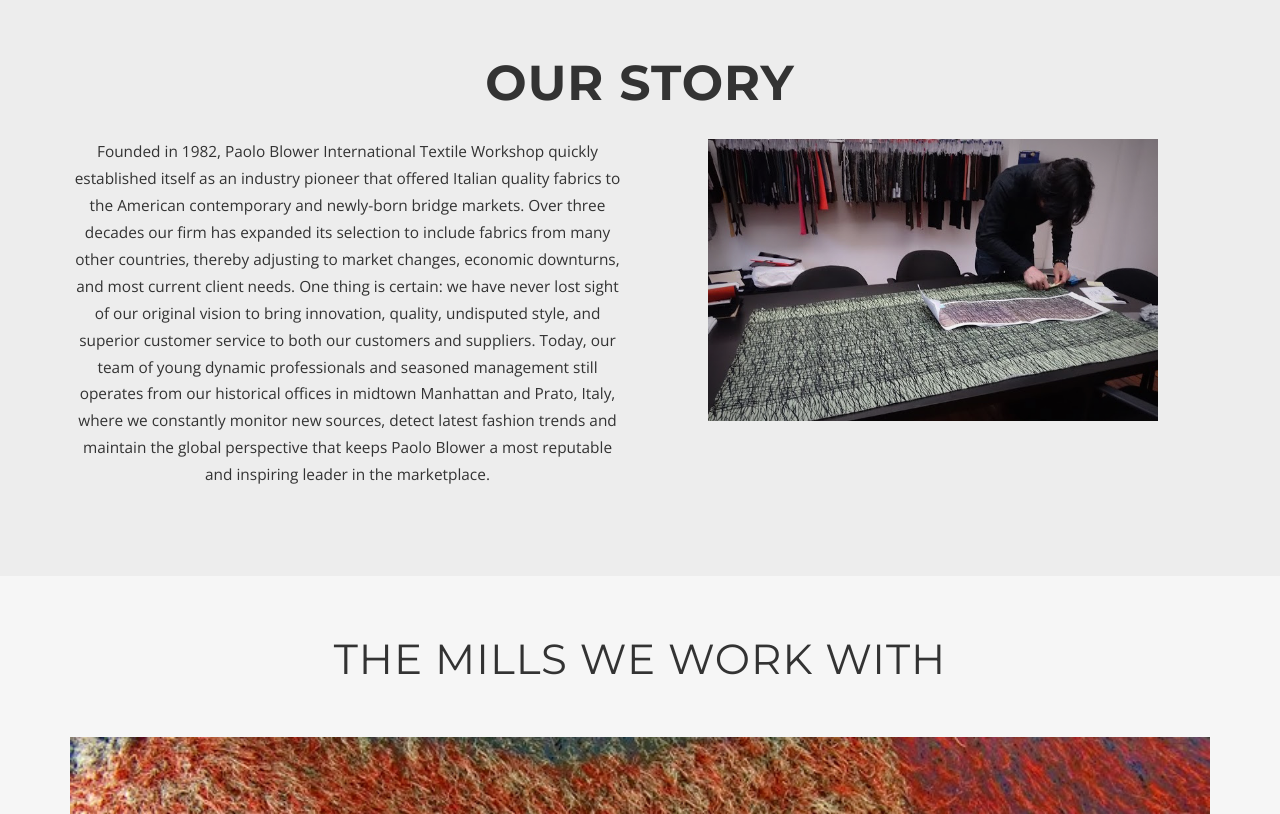
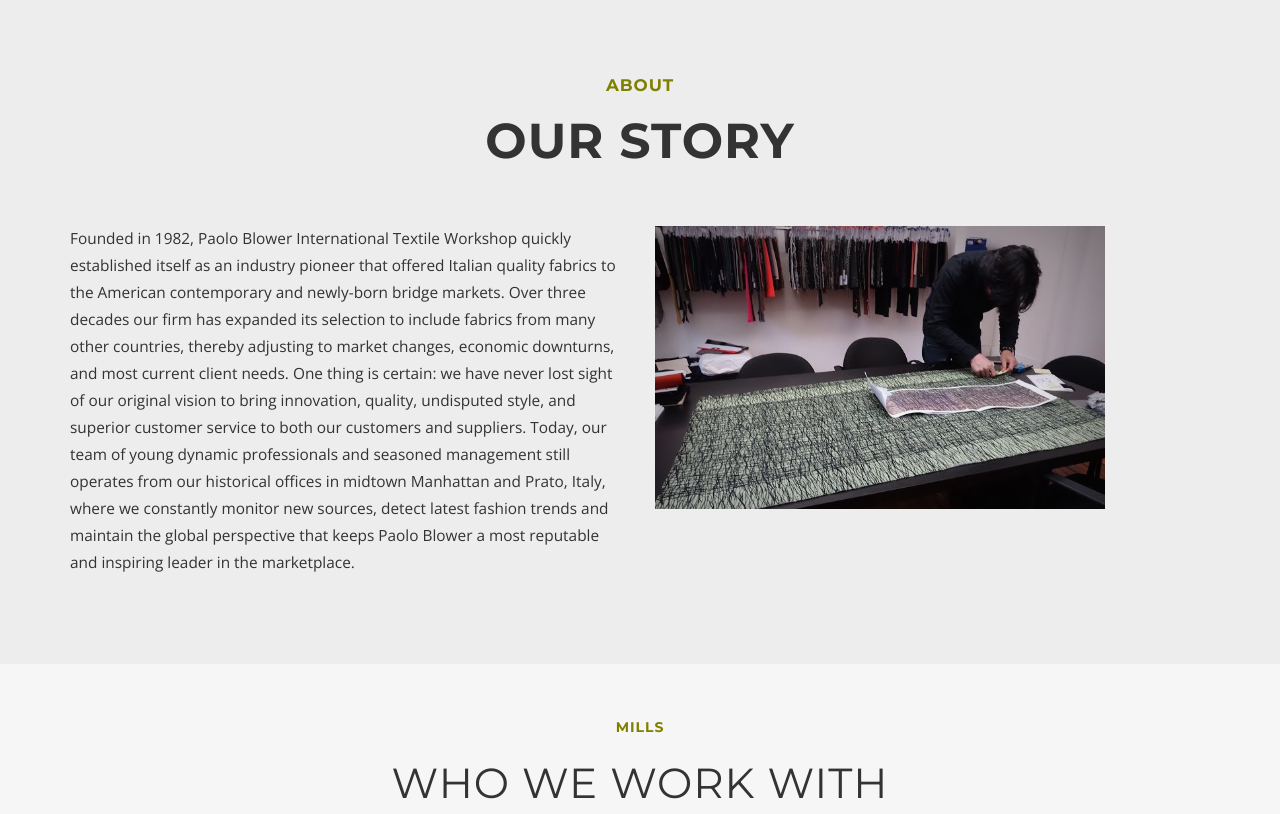
Before and after one commit to gneelen/paoloblower, a plain HTML site: page index.html in a window 1280 px wide. Shown: the part 820-1634 px from the top of the page. Drawn offline with nearby package versions, Linux system fonts and the light colour scheme.

Commit message:
cleaning up html and commenting typkit

```diff
--- a/index.html
+++ b/index.html
@@ -62,7 +62,6 @@
                 <li><a href="#about">About</a></li>
                 <li><a href="#mills">Mills</a></li>
                 <li><a href="#testimonials">Testimonials</a></li>
-                <!--<li class="hidden-sm"><a href="#team">Team</a></li>-->
                 <li><a href="#contact">Contact</a></li>
               </ul>
             </div>
@@ -88,10 +87,7 @@
           </video>
 
           <div class="title">
-
-            <div class="logo">
-
-            </div>
+            <div class="logo"></div>
             <p>That's where we come in! We help you brainstorm new ideas and deliver first class results.</p>
             <p><a class="btn btn-lg btn-primary scroll" href="#about" role="button">Learn more</a></p>
           </div>
@@ -104,15 +100,14 @@
 
     <!-- About Section
     ================================================== -->
-    <section id="about" class="content text-center light">
+    <section id="about" class="content light">
+      <div class="page-header text-center">
+        <h3>About</h3>
+        <h2>Our Story</h2>
+      </div>
 
       <div class="container">
         <!-- Three columns of text below the carousel -->
-        <div class="row">
-          <div class="col-lg-12 overlay-text">
-            <h2>Our Story</h2>
-          </div><!-- /.col-lg-12 -->
-        </div><!-- /.row -->
 
         <div class="row">
           <div class="col-lg-6">
@@ -131,41 +126,17 @@
             <img src="img/drafting-in-office.png" width="450px">
           </div>
         </div>
-
-        <!-- <div class="row">
-          <div class="col-sm-4 text-center overlay-text icons">
-            <div class="icon-wrapper">
-              <i class="fa fa-cloud icon-large"></i>
-            </div>
-            <h3>Sky's the limit</h3>
-            <p>Donec sed odio dui. Etiam porta sem malesuada magna mollis euismod.</p>
-          </div>
-          <div class="col-sm-4 text-center overlay-text icons">
-            <div class="icon-wrapper">
-              <i class="fa fa-rocket icon-large"></i>
-            </div>
-            <h3>Big Ideas</h3>
-            <p>Donec sed odio dui. Etiam porta sem malesuada magna mollis euismod.</p>
-          </div>
-          <div class="col-sm-4 text-center overlay-text icons">
-            <div class="icon-wrapper">
-              <i class="fa fa-lightbulb-o icon-large"></i>
-            </div>
-            <h3>Creative Execution</h3>
-            <p>Donec sed odio dui. Etiam porta sem malesuada magna mollis euismod.</p>
-          </div>
-        </div><!-- /.row -->
-      </div>
+      </div> <!-- container -->
 
     </section>
-
 
     <!-- Featured Sections
     ================================================== -->
     <section id="mills">
 
       <div class="page-header text-center">
-        <h2>The mills we work with</h2>
+        <h3>Mills</h3>
+        <h2>Who we work with</h2>
       </div>
 
       <div class="container">
@@ -348,6 +319,9 @@
     <!-- Call to Action
     ================================================== -->
     <section class="cta text-center dark">
+      <div class="page-header text-center">
+        <h3>Contact</h3>
+      </div>
 
       <div class="container">
 
@@ -423,7 +397,7 @@
     <script src="js/less-1.6.1.min.js"></script>
 
 
-    <script type="text/javascript" src="http://use.typekit.net/ump8und.js"></script>
-    <script type="text/javascript">try{Typekit.load();}catch(e){}</script>
+    <!-- // <script type="text/javascript" src="http://use.typekit.net/ump8und.js"></script>
+    // <script type="text/javascript">try{Typekit.load();}catch(e){}</script> -->
   </body>
 </html>
```
